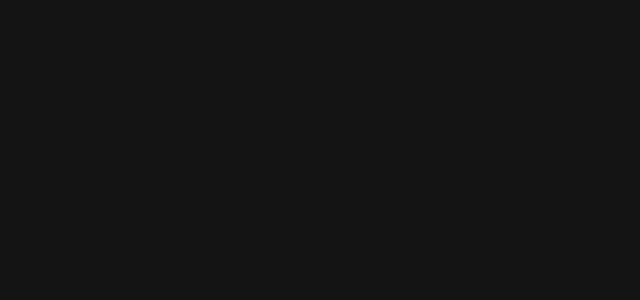
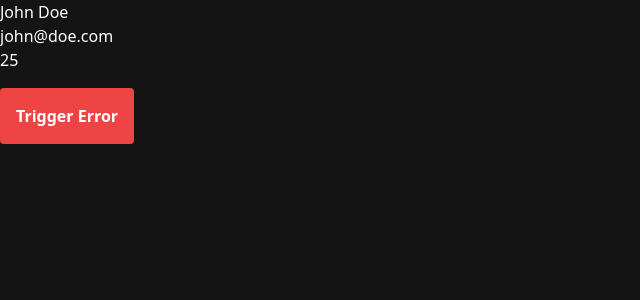
Before and after one commit to ramoncunha/codeflix-next, a Next.js app: page /settings/user in a window 1280 px wide. Shown: the top 300 px of the page, without its empty margins (0-640 px from the left). Built offline with nearby package versions, Linux system fonts and the light colour scheme.

Commit message:
Criado componente de loading e error

```diff
--- /dev/null
+++ b/src/app/components/BuggyButton.tsx
@@ -0,0 +1,21 @@
+'use client'
+
+import { useState } from "react"
+
+export default function BuggyButton() {
+  const [clicked, setClicked] = useState(false)
+
+  if (clicked) {
+    throw new Error('Oh no!')
+  }
+
+  return (
+    <button className='rounded bg-red-500
+      px-4 py-4 font-bold text-white hover:bg-red-700'
+    onClick={() => {
+      setClicked(true)
+    }}>
+      Trigger Error
+    </button>
+  )
+}
--- a/src/app/globals.css
+++ b/src/app/globals.css
@@ -1,20 +1,6 @@
 @tailwind base;
 @tailwind components;
 @tailwind utilities;
-
-:root {
-  --foreground-rgb: 0, 0, 0;
-  --background-start-rgb: 214, 219, 220;
-  --background-end-rgb: 255, 255, 255;
-}
-
-@media (prefers-color-scheme: dark) {
-  :root {
-    --foreground-rgb: 255, 255, 255;
-    --background-start-rgb: 0, 0, 0;
-    --background-end-rgb: 0, 0, 0;
-  }
-}
 
 body {
   color: rgb(var(--foreground-rgb));
--- /dev/null
+++ b/src/app/lib/settings.tsx
@@ -0,0 +1,29 @@
+export const getAppSettings = (): Promise<{
+  theme: string,
+  language: string
+}> => {
+  return new Promise((resolve) => {
+    setTimeout(() => {
+      resolve({
+        theme: 'light',
+        language: 'en'
+      });
+    }, 2000);
+  })
+}
+
+export const getUserInfo = (): Promise<{
+  name: string,
+  email: string,
+  age: number,
+}> => {
+  return new Promise((resolve) => {
+    setTimeout(() => {
+      resolve({
+        name: 'John Doe',
+        email: 'john@doe.com' ,
+        age: 25,
+      });
+    }, 2000);
+  })
+}
--- /dev/null
+++ b/src/app/settings/error.tsx
@@ -0,0 +1,25 @@
+'use client'
+
+import React from "react";
+
+export default function error () {
+  return (
+    <div className="text-red-500">
+      <h1>Error Page</h1>
+      <div>
+        <p>Something went wrong</p>
+        <button onClick={() => window.location.reload()}>Reload</button>
+        <button onClick={() => window.location.href = '/'}>Home</button>
+        <button onClick={() => window.location.href = '/login'}>Login</button>
+        <button onClick={() => window.location.href = '/register'}>Register</button>
+        <button onClick={() => window.location.href = '/dashboard'}>Dashboard</button>
+        <button onClick={() => window.location.href = '/profile'}>Profile</button>
+        <button onClick={() => window.location.href = '/settings'}>Settings</button>
+        <button onClick={() => window.location.href = '/logout'}>Logout</button>
+        <button onClick={() => window.location.href = '/forgot-password'}>Forgot Password</button>
+        <button onClick={() => window.location.href = '/reset-password'}>Reset Password</button>
+        <button onClick={() => window.location.href = '/verify-email'}>Verify Email</button>
+      </div>
+    </div>
+  )
+}
--- /dev/null
+++ b/src/app/settings/loading.tsx
@@ -0,0 +1,7 @@
+import React from "react"
+
+export default function loading() {
+  return (
+    <div>Loading...</div>
+  )
+}
--- a/src/app/settings/page.tsx
+++ b/src/app/settings/page.tsx
@@ -1,9 +1,13 @@
 import React from "react"
+import { getAppSettings } from "../lib/settings";
 
-function Settings() {
+async function Settings() {
+
+  const { theme, language } = await getAppSettings()
   return (
-    <div>
-
+    <div className="border border-dashed">
+      <p>Theme: {theme}</p>
+      <p>Language: {language}</p>
     </div>
   )
 }
--- a/src/app/settings/user/page.tsx
+++ b/src/app/settings/user/page.tsx
@@ -1,9 +1,18 @@
+import BuggyButton from "@/app/components/BuggyButton";
+import { getUserInfo } from "@/app/lib/settings";
 import React from "react"
 
-function User() {
+async function User() {
+  const { name, email, age } = await getUserInfo()
   return (
     <div>
+      <p>{name}</p>
+      <p>{email}</p>
+      <p>{age}</p>
 
+      <div className='mt-4'>
+        <BuggyButton />
+      </div>
     </div>
   )
 }
```
